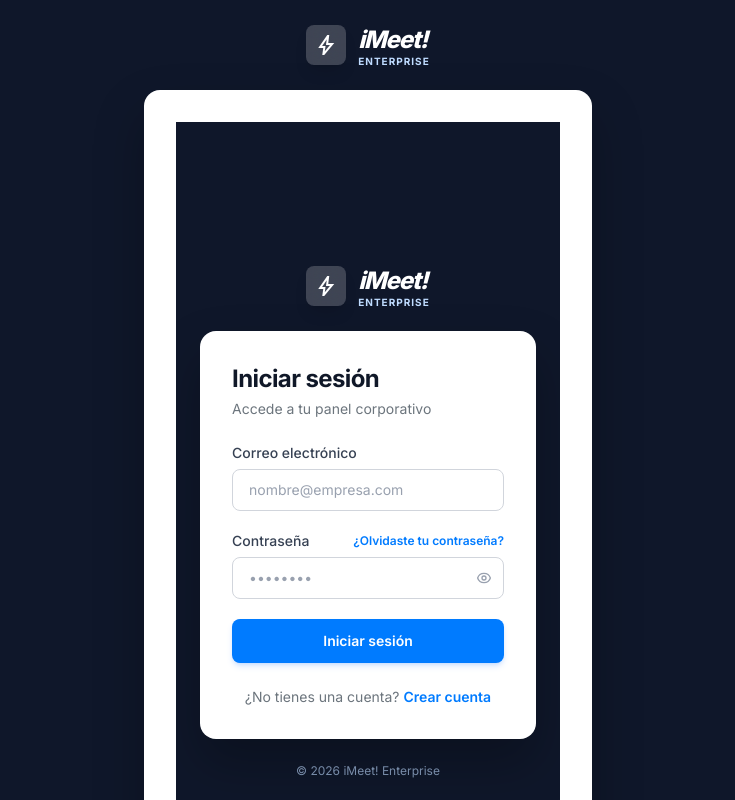
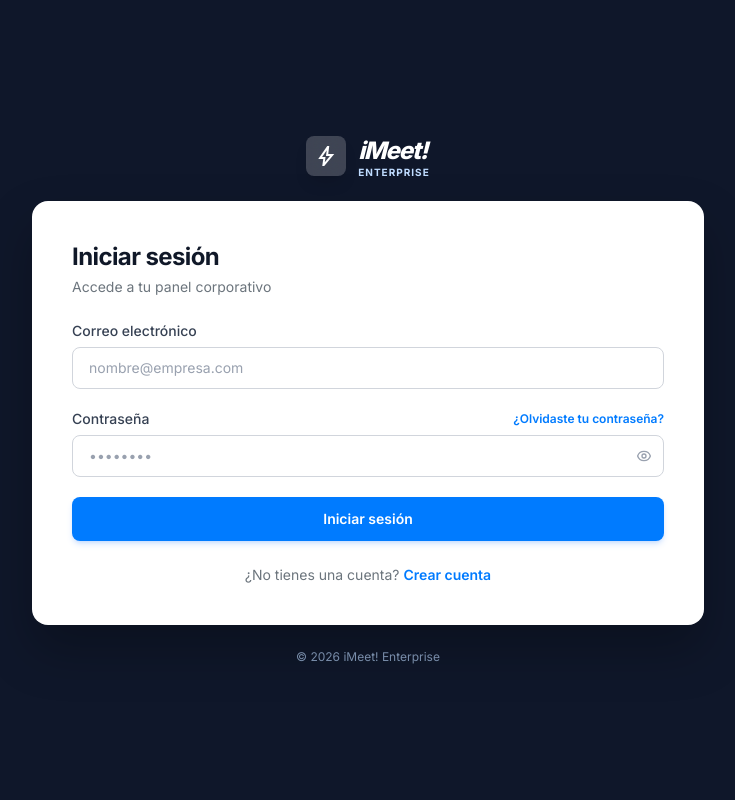
Before and after one commit to KathleenArgueta/Arquitectura-y-Diseno-de-Software---Front-end, a React (Vite) app: page /login in a window 1280 px wide. Shown: the top 800 px of the page, without its empty margins (272-1007 px from the left). Built offline with nearby package versions, Linux system fonts and the light colour scheme.

Commit message:
arreglo de frames

```diff
--- a/src/components/LoginPage.jsx
+++ b/src/components/LoginPage.jsx
@@ -59,7 +59,7 @@ export function LoginPage() {
   };
 
   return (
-    <AuthLayout>
+    <>
       <div className="mb-6">
         <h2 className="text-2xl font-bold text-gray-900 tracking-tight">Iniciar sesión</h2>
         <p className="text-sm text-[#6C757D] mt-1">Accede a tu panel corporativo</p>
@@ -156,6 +156,6 @@ export function LoginPage() {
           Crear cuenta
         </Link>
       </p>
-    </AuthLayout>
+    </>
   );
 }
--- a/src/components/RegisterPage.jsx
+++ b/src/components/RegisterPage.jsx
@@ -75,14 +75,13 @@ export function RegisterPage() {
   };
 
   const inputClass = (field) =>
-    `w-full px-4 py-2.5 border rounded-lg text-sm text-gray-900 placeholder-gray-400 transition-all focus:outline-none focus:ring-2 ${
-      errors[field]
+    `w-full px-4 py-2.5 border rounded-lg text-sm text-gray-900 placeholder-gray-400 transition-all focus:outline-none focus:ring-2 ${errors[field]
       ? 'border-red-400 focus:border-red-400 focus:ring-red-400/10'
       : 'border-gray-300 focus:border-[#007BFF] focus:ring-[#007BFF]/10'
     }`;
 
   return (
-    <AuthLayout>
+    <>
       <div className="mb-6">
         <h2 className="text-2xl font-bold text-gray-900 tracking-tight">Crear cuenta</h2>
         <p className="text-sm text-[#6C757D] mt-1">Únete al sistema de gestión de eventos</p>
@@ -198,6 +197,6 @@ export function RegisterPage() {
           Iniciar sesión
         </Link>
       </p>
-    </AuthLayout>
+    </>
   );
 }
--- a/src/components/ui/AuthLayout.jsx
+++ b/src/components/ui/AuthLayout.jsx
@@ -1,35 +1,31 @@
 import { Outlet } from "react-router-dom";
 
-/**
- * AuthLayout: Layout compartido para todas las pantallas de autenticación.
- * La card blanca flota centrada sobre este fondo.
- */
 export function AuthLayout({ children }) {
   return (
     <div
-      className="min-h-screen flex items-center justify-center p-6 relative overflow-hidden"
+      className="min-h-screen flex items-center justify-center p-4 sm:p-6 relative overflow-hidden"
       style={{
         background: '#0f172a',
       }}
     >
-      {/* Card container */}
-      <div className="relative z-10 w-full max-w-md">
+      { }
+      <div className="relative z-10 w-full max-w-md md:max-w-2xl transition-all duration-300">
         {/* Logo / Brand encima de la card */}
-        <div className="text-center mb-6">
+        <div className="text-center mb-4 sm:mb-6">
           <div className="inline-flex items-center gap-3">
-            <div className="size-10 bg-white/20 backdrop-blur-sm rounded-lg flex items-center justify-center text-white shadow-lg">
-              <span className="material-symbols-outlined text-2xl font-bold">bolt</span>
+            <div className="size-8 sm:size-10 bg-white/20 backdrop-blur-sm rounded-lg flex items-center justify-center text-white shadow-lg">
+              <span className="material-symbols-outlined text-xl sm:text-2xl font-bold">bolt</span>
             </div>
             <div className="text-left">
-              <h1 className="text-2xl font-black text-white tracking-tighter italic">iMeet!</h1>
-              <p className="text-[10px] text-blue-200 font-bold uppercase tracking-widest leading-none">Enterprise</p>
+              <h1 className="text-xl sm:text-2xl font-black text-white tracking-tighter italic">iMeet!</h1>
+              <p className="text-[8px] sm:text-[10px] text-blue-200 font-bold uppercase tracking-widest leading-none">Enterprise</p>
             </div>
           </div>
         </div>
 
-        {/* Card blanca */}
+        { }
         <div
-          className="bg-white rounded-2xl shadow-2xl p-8"
+          className="bg-white rounded-2xl shadow-2xl p-6 sm:p-8 md:p-10"
           style={{ boxShadow: '0 25px 50px rgba(0, 0, 0, 0.25)' }}
         >
           {children}
```
Lines whose indentation alone changed are shown as unchanged.
